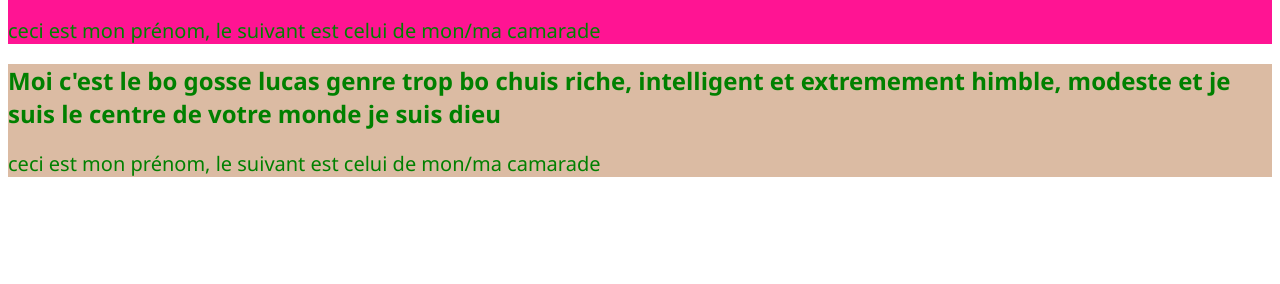
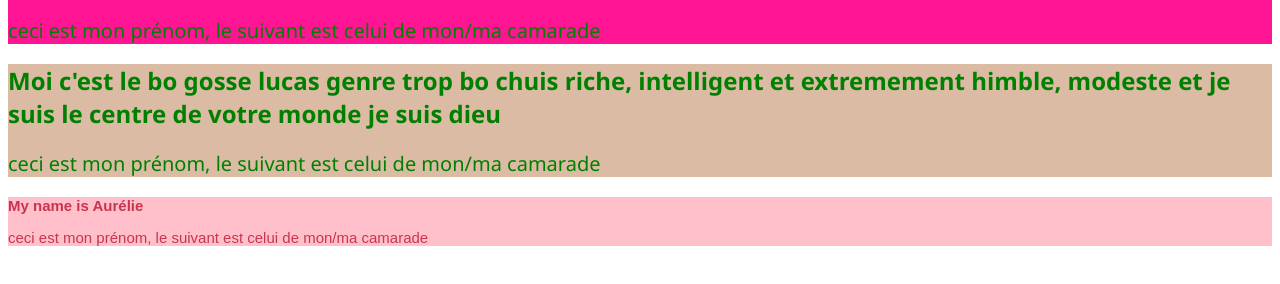
Before and after one commit to romgrm/gitHtmlTest, a plain HTML site: page index.html in a window 1280 px wide. Shown: the part 116-400 px from the top of the page. Drawn offline with Linux system fonts and the light colour scheme.

Commit message:
aurélie

```diff
--- a/index.html
+++ b/index.html
@@ -17,5 +17,12 @@
         <p class="p">ceci est mon prénom, le suivant est celui de mon/ma camarade</p>
     </div>
 
+    <div id="kiki">
+        <h2 class="moi">My name is Aurélie</h2>
+        <p class="para">ceci est mon prénom, le suivant est celui de mon/ma camarade</p>
+    </div>
+
+
+
 </body>
 </html>
--- a/style.css
+++ b/style.css
@@ -20,3 +20,18 @@ h1{
     font-family: 'Segoe UI', Tahoma, Geneva, Verdana, sans-serif;
     color: green;
 }
+
+#kiki{
+    background-color: pink;
+    font-family: fantasy;
+}
+
+.moi{font-size: 15px;
+    font-family: fantasy;
+    color: rgb(201, 53, 78)
+}
+.para{
+    font-size: 15px;
+    font-family: fantasy;
+    color: rgb(201, 53, 78)
+}
```
